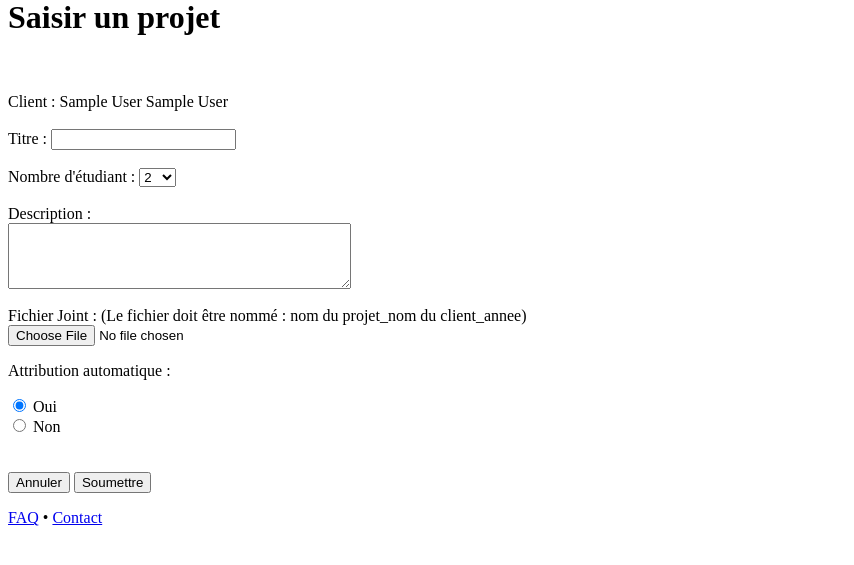
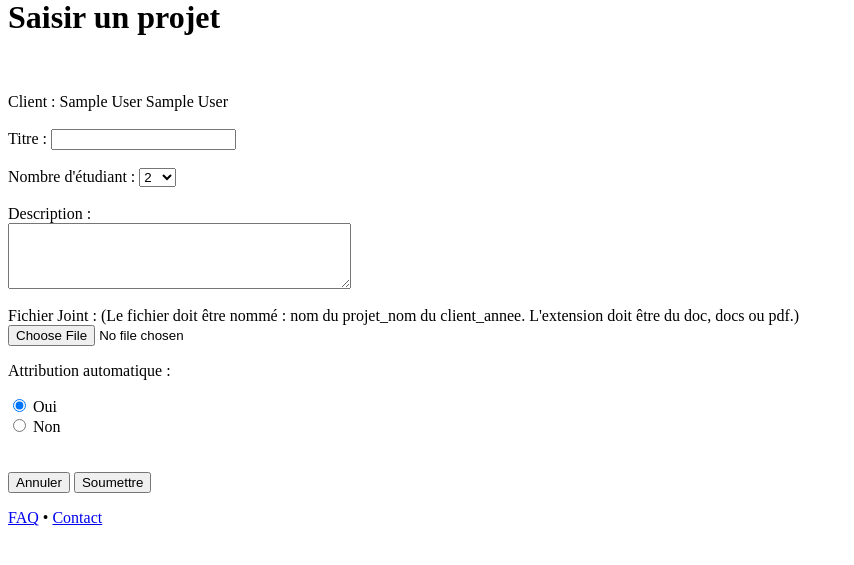
Before and after one commit to nicolasprvd/projet_tic, a PHP site: template pages/formulaires/form_ajout_projet.php in a window 1280 px wide. Shown: the part 107-672 px from the top of the page, without its empty margins (0-854 px from the left). Run offline with PHP 8.4, Linux system fonts and the light colour scheme; the template is opened without the code that fills it, so the values that code supplies are empty; the visitor is signed in with stand-in values (Sample User, id 1).

Commit message:
Ajout d'une ligne explicative

```diff
--- a/pages/formulaires/form_ajout_projet.php
+++ b/pages/formulaires/form_ajout_projet.php
@@ -27,7 +27,7 @@
         Description :</BR>
         <TEXTAREA name="description" rows=4 cols=40></TEXTAREA></BR></BR>
 
-        Fichier Joint : (Le fichier doit être nommé : nom du projet_nom du client_annee) </BR>
+        Fichier Joint : (Le fichier doit être nommé : nom du projet_nom du client_annee. L'extension doit être du doc, docs ou pdf.) </BR>
         <input type="file" name="descriptionJoint" /></BR>
 
         <p>Attribution automatique :</p>
```
